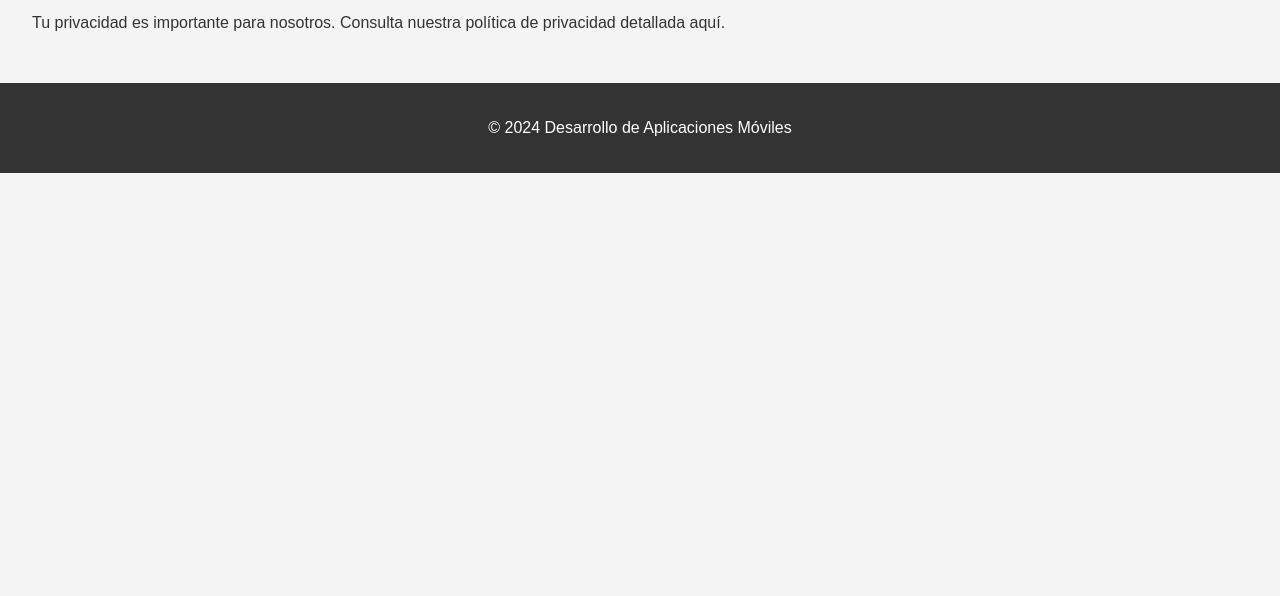
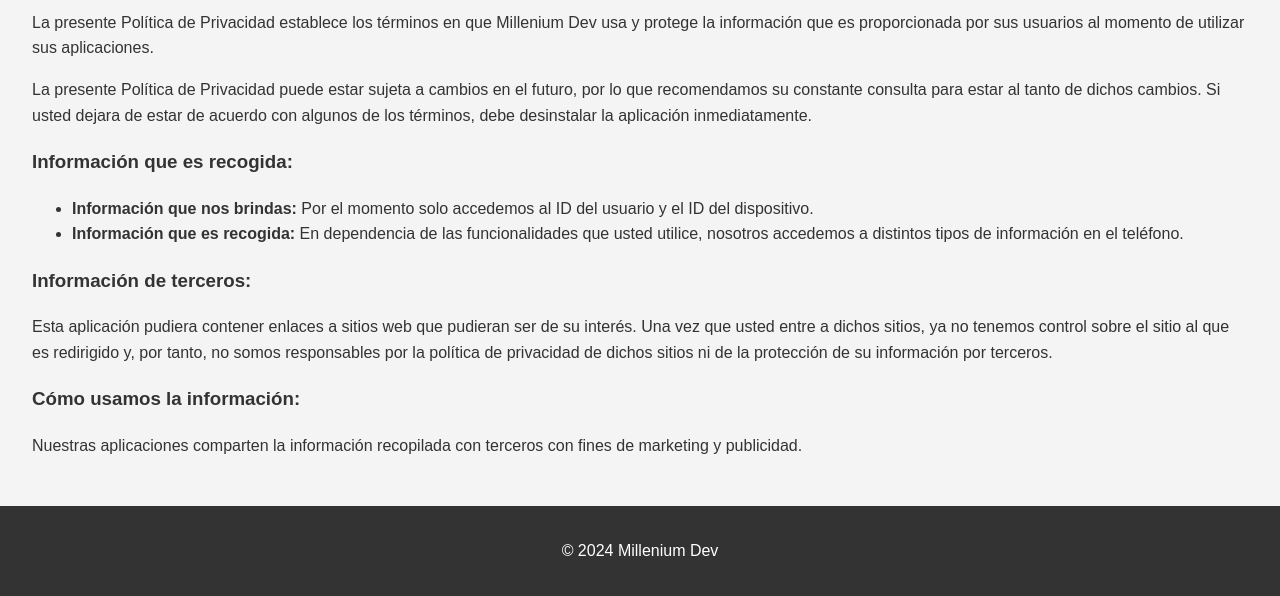
Before and after one commit to ChristianGlez94/milleniumdevsite, a plain HTML site: page politica-privacidad.html in a window 1280 px wide. Shown: the part 252-848 px from the top of the page. Before the commit the page ends 800 px from the top, so only its background shows below. Drawn offline with Linux system fonts and the light colour scheme.

Commit message:
Plantilla oki

```diff
--- a/politica-privacidad.html
+++ b/politica-privacidad.html
@@ -3,12 +3,12 @@
 <head>
     <meta charset="UTF-8">
     <meta name="viewport" content="width=device-width, initial-scale=1.0">
-    <title>Política de Privacidad - Desarrollo de Aplicaciones</title>
+    <title>Política de Privacidad - Millenium Dev</title>
     <link rel="stylesheet" href="css/style.css">
 </head>
 <body>
     <header>
-        <h1>Desarrollo de Aplicaciones Móviles</h1>
+        <h1>Millenium Dev</h1>
         <nav>
             <a href="index.html">Home</a>
             <a href="aplicaciones.html">Aplicaciones</a>
@@ -18,10 +18,28 @@
     </header>
     <main>
         <h2>Política de Privacidad</h2>
-        <p>Tu privacidad es importante para nosotros. Consulta nuestra política de privacidad detallada aquí.</p>
+        <p>
+            La presente Política de Privacidad establece los términos en que Millenium Dev usa y protege la información que es proporcionada por sus usuarios al momento de utilizar sus aplicaciones.
+        </p>
+        <p>
+            La presente Política de Privacidad puede estar sujeta a cambios en el futuro, por lo que recomendamos su constante consulta para estar al tanto de dichos cambios. Si usted dejara de estar de acuerdo con algunos de los términos, debe desinstalar la aplicación inmediatamente.
+        </p>
+        <h3>Información que es recogida:</h3>
+        <ul>
+            <li><strong>Información que nos brindas:</strong> Por el momento solo accedemos al ID del usuario y el ID del dispositivo.</li>
+            <li><strong>Información que es recogida:</strong> En dependencia de las funcionalidades que usted utilice, nosotros accedemos a distintos tipos de información en el teléfono.</li>
+        </ul>
+        <h3>Información de terceros:</h3>
+        <p>
+            Esta aplicación pudiera contener enlaces a sitios web que pudieran ser de su interés. Una vez que usted entre a dichos sitios, ya no tenemos control sobre el sitio al que es redirigido y, por tanto, no somos responsables por la política de privacidad de dichos sitios ni de la protección de su información por terceros.
+        </p>
+        <h3>Cómo usamos la información:</h3>
+        <p>
+            Nuestras aplicaciones comparten la información recopilada con terceros con fines de marketing y publicidad.
+        </p>
     </main>
     <footer>
-        <p>&copy; 2024 Desarrollo de Aplicaciones Móviles</p>
+        <p>&copy; 2024 Millenium Dev</p>
     </footer>
 </body>
 </html>
```
Also changed, not shown: aplicaciones.html (+8 -5 lines), donar.html (+11 -4 lines), index.html (+14 -5 lines).
